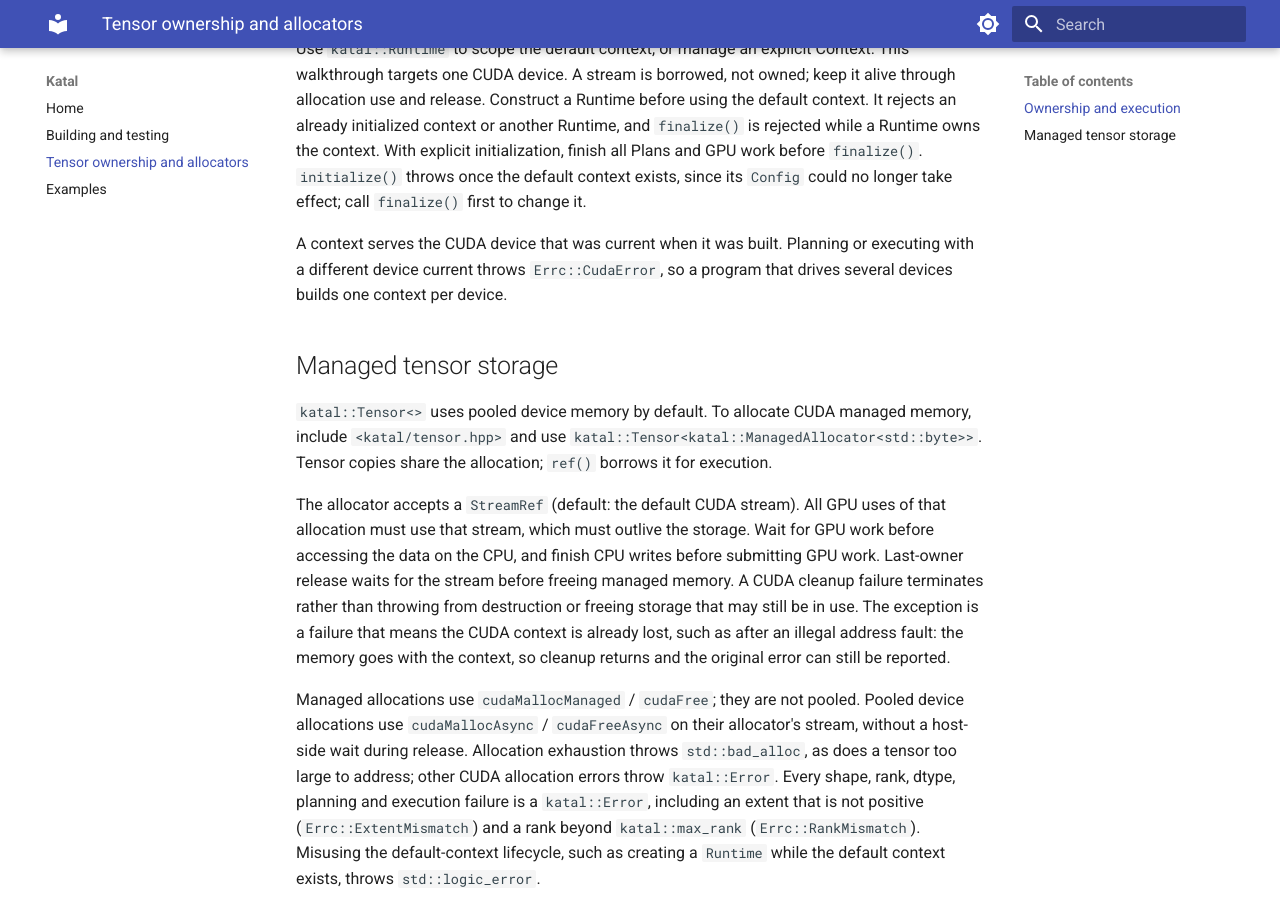
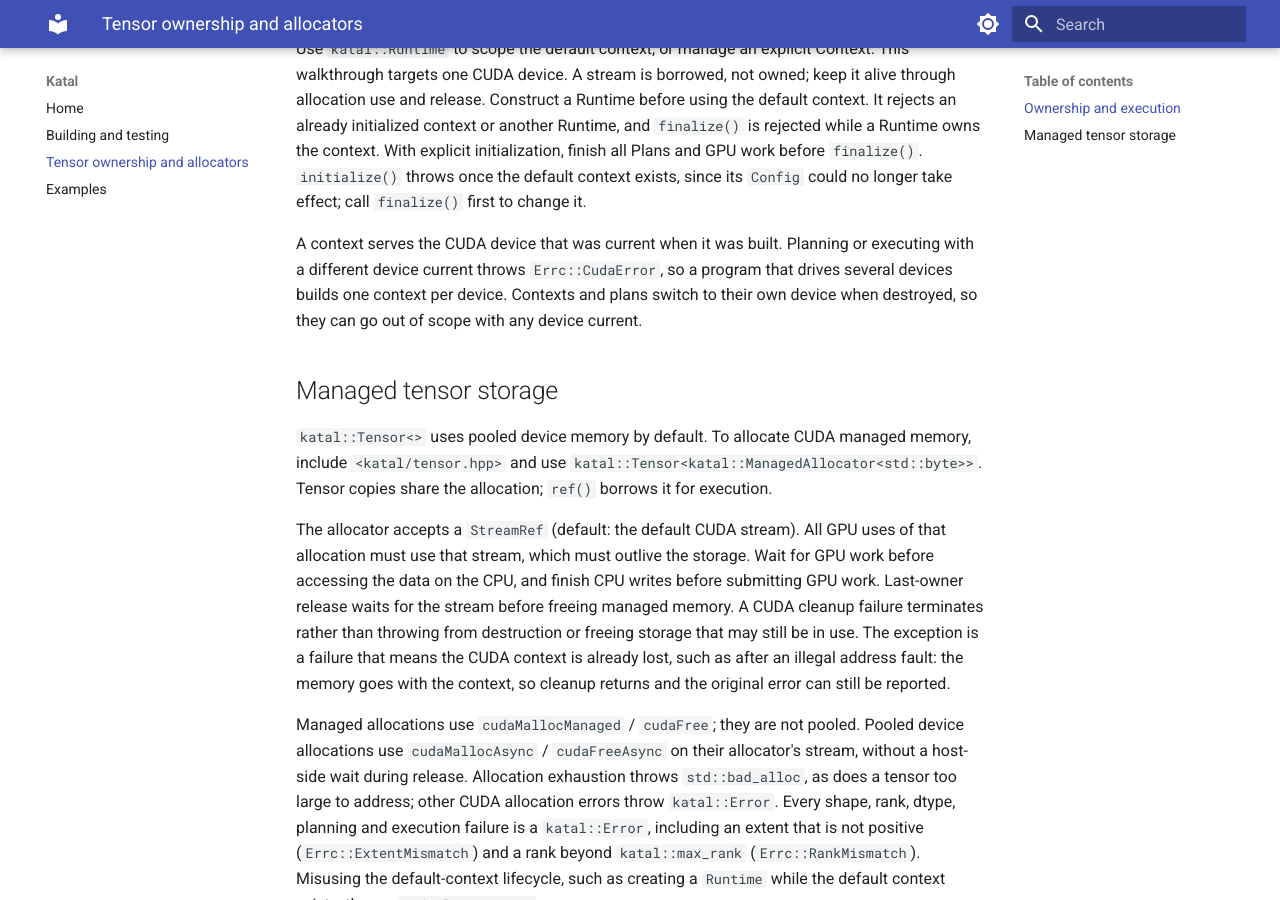
Before and after one commit to ajay-mk/Katal, an MkDocs documentation site: the page built from docs/tensors.md, in a window 1280 px wide and 900 px high, scrolled down 593 px. Built offline with MkDocs 1.6.1 and Material for MkDocs 9.7.7, drawn with Linux system fonts in a browser that asks for light colours.

Commit message:
context, plan: destroy cuTENSOR objects on the device they were made on

```diff
--- a/docs/tensors.md
+++ b/docs/tensors.md
@@ -30,7 +30,9 @@ no longer take effect; call `finalize()` first to change it.
 
 A context serves the CUDA device that was current when it was built. Planning
 or executing with a different device current throws `Errc::CudaError`, so a
-program that drives several devices builds one context per device.
+program that drives several devices builds one context per device. Contexts
+and plans switch to their own device when destroyed, so they can go out of
+scope with any device current.
 
 ## Managed tensor storage
 
```
Also changed, not shown: 3 other files.
